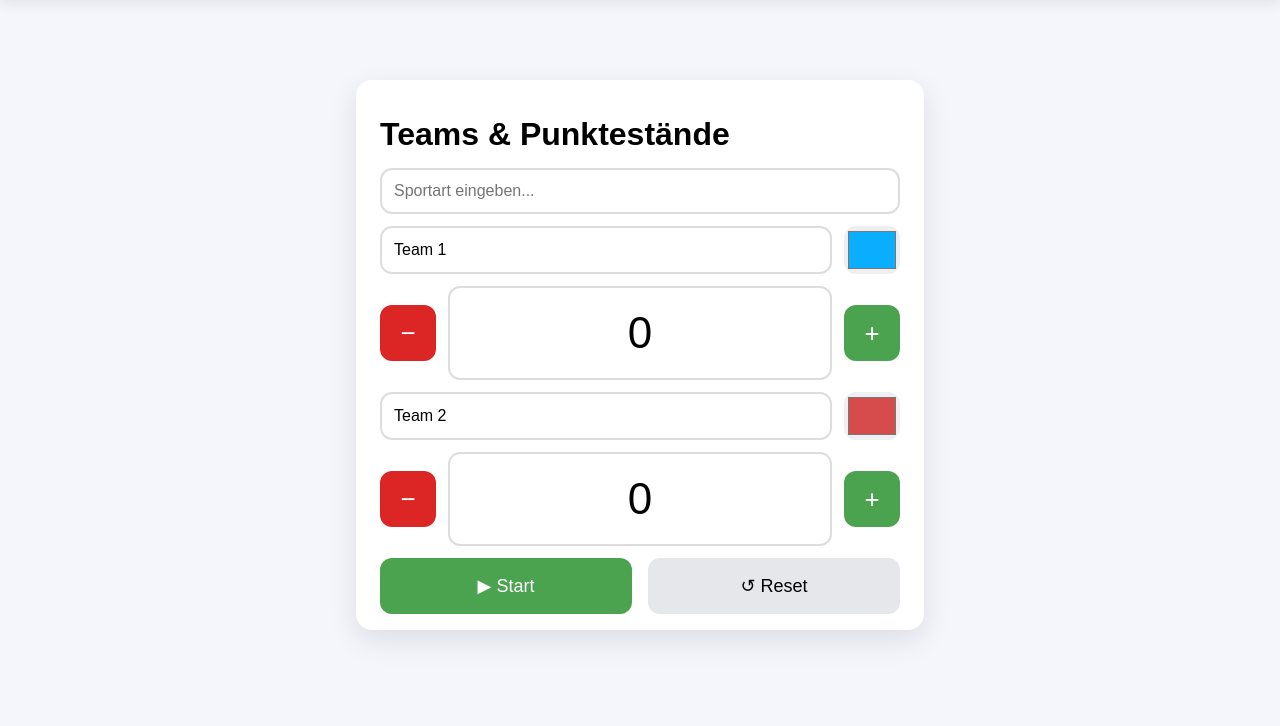
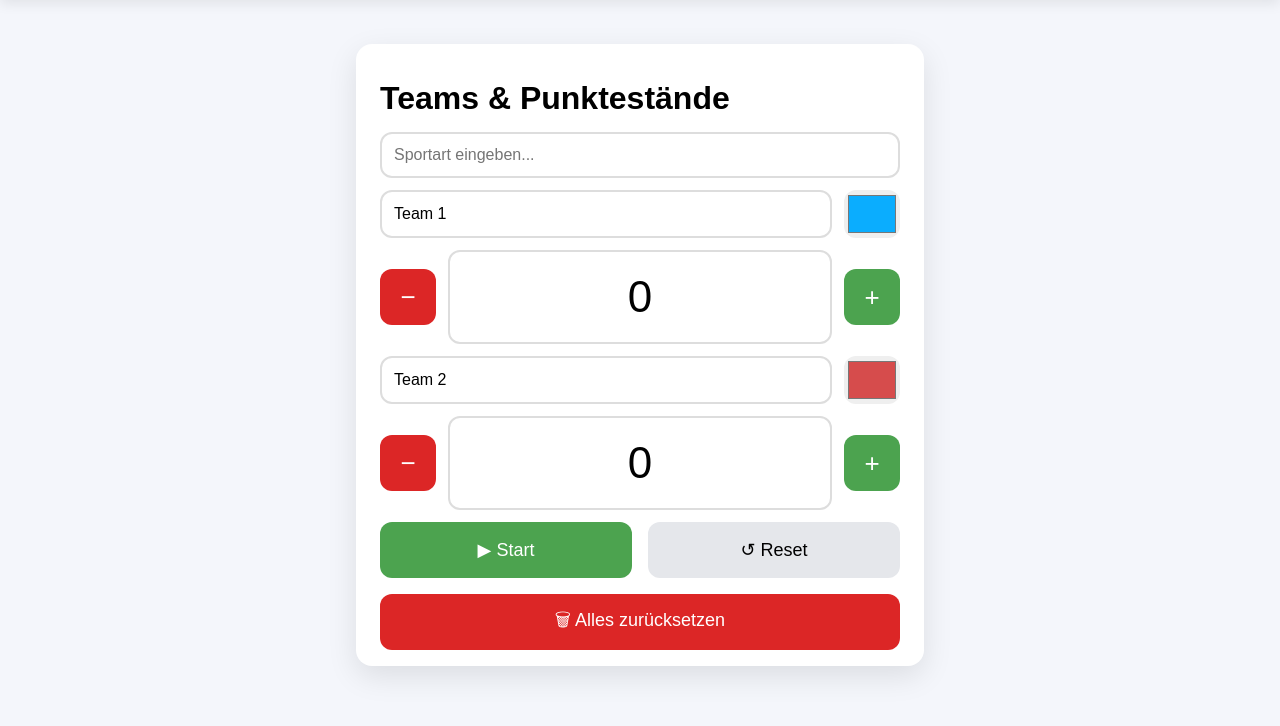
Before and after one commit to LorettaPantelic/VWA, a Flask app: page /scores_and_teams in a window 1280 px wide. Shown: the part 74-800 px from the top of the page. Run offline with Flask 3, Linux system fonts and the light colour scheme.

Commit message:
Add reset button to clear scores_and_teams state

```diff
--- a/scoreboard_web/server.py
+++ b/scoreboard_web/server.py
@@ -180,6 +180,25 @@ def game_clock_toggle():
 @app.route("/game_clock/reset", methods=["POST"])
 def game_clock_reset():
     state = load_state()
+
+    state["game_elapsed_ms"] = 0
+    state["game_clock_running"] = False
+    state["game_last_start_ts"] = None
+
+    save_state(state)
+    return "", 204
+
+@app.route("/scoreboard/reset_all", methods=["POST"])
+def scoreboard_reset_all():
+    state = load_state()
+
+    state["teams"] = [
+        {"name": "Team 1", "score": 0, "color": [11, 173, 254]},
+        {"name": "Team 2", "score": 0, "color": [214, 76, 76]},
+    ]
+
+    state["sport"] = ""
+    state["winner_locked"] = False
 
     state["game_elapsed_ms"] = 0
     state["game_clock_running"] = False
--- a/scoreboard_web/templates/scores_and_teams.html
+++ b/scoreboard_web/templates/scores_and_teams.html
@@ -133,6 +133,15 @@
         background: #e5e7eb;
     }
 
+    .reset-all {
+        background: #dc2626;
+        color: white;
+        width: 100%;
+        padding: 16px;
+        font-size: 18px;
+        border-radius: 12px;
+    }
+
     .options-list {
         position: absolute;
         top: 100%;
@@ -201,6 +210,9 @@
             <span class="btn-placeholder" aria-hidden="true">■ Stopp</span>
         </button>
         <button class="reset" onclick="resetGameClock()">↺ Reset</button>
+    </div>
+    <div class="controls" style="margin-top: 16px;">
+        <button class="reset-all" onclick="resetAll()">🗑 Alles zurücksetzen</button>
     </div>
 </div>
 
@@ -422,5 +434,27 @@
                 if(state.sport) sportInput.value = state.sport;
             });
     });
+    function resetAll() {
+        if (!confirm("Willst du wirklich alles zurücksetzen?")) return;
+
+        fetch("/scoreboard/reset_all", { method: "POST" })
+            .then(() => {
+                scoreboard.team1.name = "Team 1";
+                scoreboard.team2.name = "Team 2";
+                scoreboard.team1.score = 0;
+                scoreboard.team2.score = 0;
+                scoreboard.team1.color = "#0badfe";
+                scoreboard.team2.color = "#d64c4c";
+
+                document.getElementById("team1Name").value = "Team 1";
+                document.getElementById("team2Name").value = "Team 2";
+                document.getElementById("team1Score").textContent = "0";
+                document.getElementById("team2Score").textContent = "0";
+                document.getElementById("sportInput").value = "";
+
+                resetGameClock();
+            })
+            .catch(() => {});
+    }
 </script>
 {% endblock %}
```
